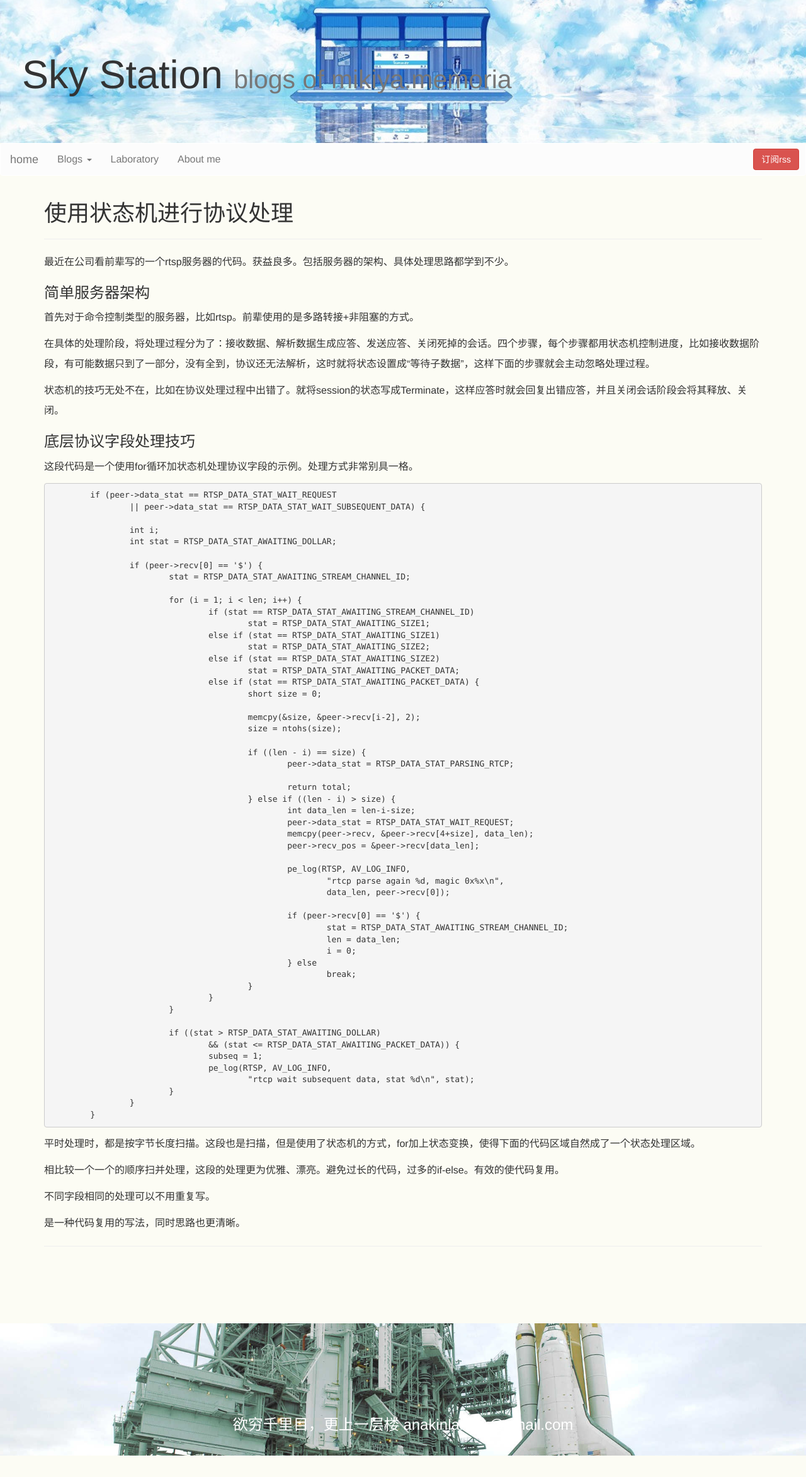
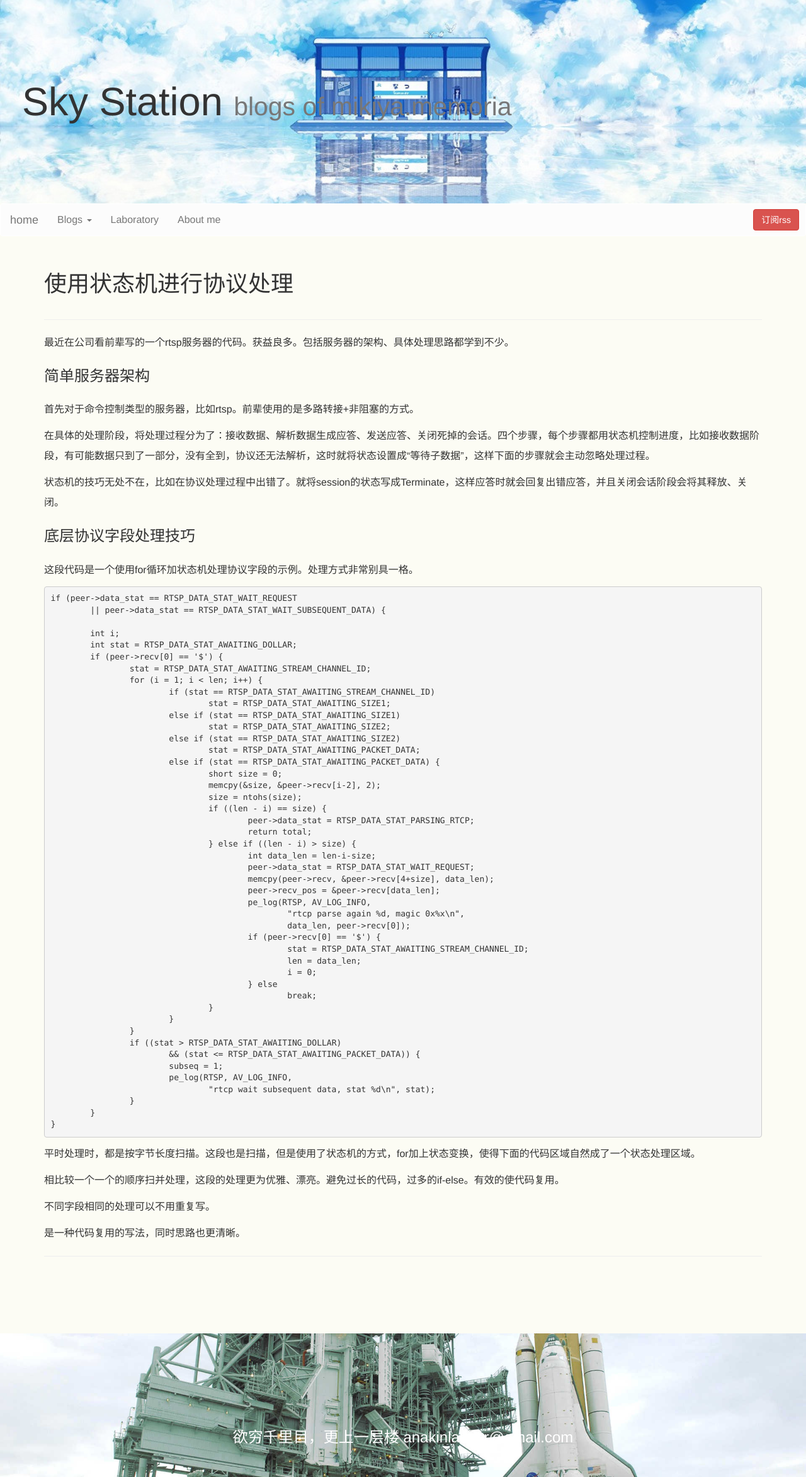
Before and after one commit to mikiya1991/mikiya_blog_pages, a Jekyll site: the page built from _posts/2016-12-26-protocolprocess_withstatemachine.md, in a window 1280 px wide. Shown: the whole page at 63% size. Built offline with Jekyll 4.4.1, drawn with Linux system fonts in a browser that asks for light colours; nearby versions of some CDN libraries; comment, search, counter and statistics services are not loaded; before the commit the page ends 2311 px from its top, so only the background shows below that.

```diff
--- a/_includes/navbar.html
+++ b/_includes/navbar.html
@@ -20,6 +20,9 @@
 		font-size: 16px;
 		line-height: 2;
 		background-color:#fcfcf4;
+	}
+	h1, h2, h3, h4 {
+		margin: 1em 0 1em 0;
 	}
 </style>
 
--- a/_posts/2016-12-26-protocolprocess_withstatemachine.md
+++ b/_posts/2016-12-26-protocolprocess_withstatemachine.md
@@ -21,60 +21,52 @@ comments: True
 
 这段代码是一个使用for循环加状态机处理协议字段的示例。处理方式非常别具一格。
 
-		if (peer->data_stat == RTSP_DATA_STAT_WAIT_REQUEST
-			|| peer->data_stat == RTSP_DATA_STAT_WAIT_SUBSEQUENT_DATA) {
+	if (peer->data_stat == RTSP_DATA_STAT_WAIT_REQUEST
+		|| peer->data_stat == RTSP_DATA_STAT_WAIT_SUBSEQUENT_DATA) {
 
-			int i;
-			int stat = RTSP_DATA_STAT_AWAITING_DOLLAR;
-
-			if (peer->recv[0] == '$') {
-				stat = RTSP_DATA_STAT_AWAITING_STREAM_CHANNEL_ID;
-
-				for (i = 1; i < len; i++) {
-					if (stat == RTSP_DATA_STAT_AWAITING_STREAM_CHANNEL_ID)
-						stat = RTSP_DATA_STAT_AWAITING_SIZE1;
-					else if (stat == RTSP_DATA_STAT_AWAITING_SIZE1)
-						stat = RTSP_DATA_STAT_AWAITING_SIZE2;
-					else if (stat == RTSP_DATA_STAT_AWAITING_SIZE2)
-						stat = RTSP_DATA_STAT_AWAITING_PACKET_DATA;
-					else if (stat == RTSP_DATA_STAT_AWAITING_PACKET_DATA) {
-						short size = 0;
-
-						memcpy(&size, &peer->recv[i-2], 2);
-						size = ntohs(size);
-
-						if ((len - i) == size) {
-							peer->data_stat = RTSP_DATA_STAT_PARSING_RTCP;
-
-							return total;
-						} else if ((len - i) > size) {
-							int data_len = len-i-size;
-							peer->data_stat = RTSP_DATA_STAT_WAIT_REQUEST;
-							memcpy(peer->recv, &peer->recv[4+size], data_len);
-							peer->recv_pos = &peer->recv[data_len];
-
-							pe_log(RTSP, AV_LOG_INFO,
-								"rtcp parse again %d, magic 0x%x\n",
-								data_len, peer->recv[0]);
-
-							if (peer->recv[0] == '$') {
-								stat = RTSP_DATA_STAT_AWAITING_STREAM_CHANNEL_ID;
-								len = data_len;
-								i = 0;
-							} else
-								break;
-						}
+		int i;
+		int stat = RTSP_DATA_STAT_AWAITING_DOLLAR;
+		if (peer->recv[0] == '$') {
+			stat = RTSP_DATA_STAT_AWAITING_STREAM_CHANNEL_ID;
+			for (i = 1; i < len; i++) {
+				if (stat == RTSP_DATA_STAT_AWAITING_STREAM_CHANNEL_ID)
+					stat = RTSP_DATA_STAT_AWAITING_SIZE1;
+				else if (stat == RTSP_DATA_STAT_AWAITING_SIZE1)
+					stat = RTSP_DATA_STAT_AWAITING_SIZE2;
+				else if (stat == RTSP_DATA_STAT_AWAITING_SIZE2)
+					stat = RTSP_DATA_STAT_AWAITING_PACKET_DATA;
+				else if (stat == RTSP_DATA_STAT_AWAITING_PACKET_DATA) {
+					short size = 0;
+					memcpy(&size, &peer->recv[i-2], 2);
+					size = ntohs(size);
+					if ((len - i) == size) {
+						peer->data_stat = RTSP_DATA_STAT_PARSING_RTCP;
+						return total;
+					} else if ((len - i) > size) {
+						int data_len = len-i-size;
+						peer->data_stat = RTSP_DATA_STAT_WAIT_REQUEST;
+						memcpy(peer->recv, &peer->recv[4+size], data_len);
+						peer->recv_pos = &peer->recv[data_len];
+						pe_log(RTSP, AV_LOG_INFO,
+							"rtcp parse again %d, magic 0x%x\n",
+							data_len, peer->recv[0]);
+						if (peer->recv[0] == '$') {
+							stat = RTSP_DATA_STAT_AWAITING_STREAM_CHANNEL_ID;
+							len = data_len;
+							i = 0;
+						} else
+							break;
 					}
 				}
-
-				if ((stat > RTSP_DATA_STAT_AWAITING_DOLLAR)
-					&& (stat <= RTSP_DATA_STAT_AWAITING_PACKET_DATA)) {
-					subseq = 1;
-					pe_log(RTSP, AV_LOG_INFO,
-						"rtcp wait subsequent data, stat %d\n", stat);
-				}
+			}
+			if ((stat > RTSP_DATA_STAT_AWAITING_DOLLAR)
+				&& (stat <= RTSP_DATA_STAT_AWAITING_PACKET_DATA)) {
+				subseq = 1;
+				pe_log(RTSP, AV_LOG_INFO,
+					"rtcp wait subsequent data, stat %d\n", stat);
 			}
 		}
+	}
 
 平时处理时，都是按字节长度扫描。这段也是扫描，但是使用了状态机的方式，for加上状态变换，使得下面的代码区域自然成了一个状态处理区域。
 
--- a/about_me.html
+++ b/about_me.html
@@ -1,5 +1,5 @@
 ---
-layout: default
+layout: markdown
 title: 关于我
 ---
 
```
Also changed, not shown: _posts/2016-11-30-python_little_things.md (+1 -3 lines), _posts/2016-12-1-why_ihate_standardanswer.md (+0 -3 lines), _posts/2017-5-22-error_handling.md (+8 -12 lines).
